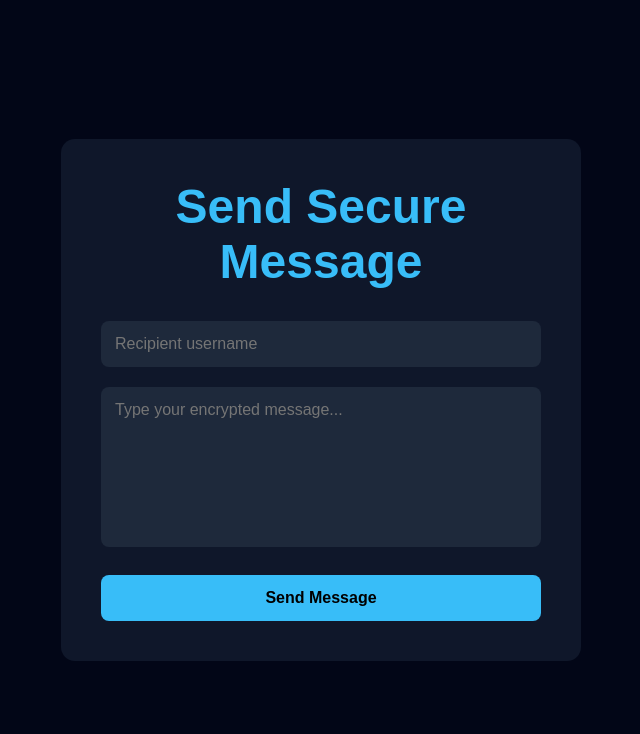
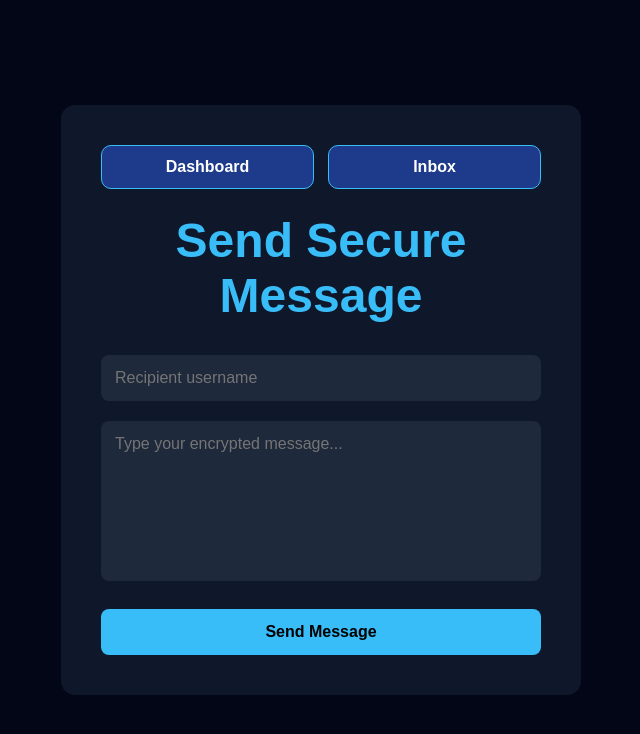
Before and after one commit to ThereseK02/secure-messaging-platform, a React (Vite) app in the folder secure-messaging-frontend/: page /send in a window 1280 px wide. Shown: the top 734 px of the page, without its empty margins (319-959 px from the left). Built offline with nearby package versions, Linux system fonts and the light colour scheme; sample sign-in values are in the browser's storage.

Commit message:
Add navigation buttons to send message page

```diff
--- a/secure-messaging-frontend/src/pages/SendMessage.jsx
+++ b/secure-messaging-frontend/src/pages/SendMessage.jsx
@@ -1,7 +1,9 @@
 import { useState } from "react";
+import { useNavigate } from "react-router-dom";
 import api from "../services/api";
 
 export default function SendMessage() {
+    const navigate = useNavigate();
     const [recipient, setRecipient] = useState("");
     const [message, setMessage] = useState("");
     const [notification, setNotification] = useState(null);
@@ -65,6 +67,48 @@ export default function SendMessage() {
                     width: "520px"
                 }}
             >
+                <div
+                    style={{
+                        display: "flex",
+                        gap: "14px",
+                        marginBottom: "24px"
+                    }}
+                >
+                    <button
+                        type="button"
+                        onClick={() => navigate("/dashboard")}
+                        style={{
+                            flex: 1,
+                            padding: "12px",
+                            borderRadius: "10px",
+                            border: "1px solid #38bdf8",
+                            backgroundColor: "#1e3a8a",
+                            color: "white",
+                            fontWeight: "bold",
+                            cursor: "pointer"
+                        }}
+                    >
+                        Dashboard
+                    </button>
+
+                    <button
+                        type="button"
+                        onClick={() => navigate("/inbox")}
+                        style={{
+                            flex: 1,
+                            padding: "12px",
+                            borderRadius: "10px",
+                            border: "1px solid #38bdf8",
+                            backgroundColor: "#1e3a8a",
+                            color: "white",
+                            fontWeight: "bold",
+                            cursor: "pointer"
+                        }}
+                    >
+                        Inbox
+                    </button>
+                </div>
+
                 <h1
                     style={{
                         color: "#38bdf8",
```
